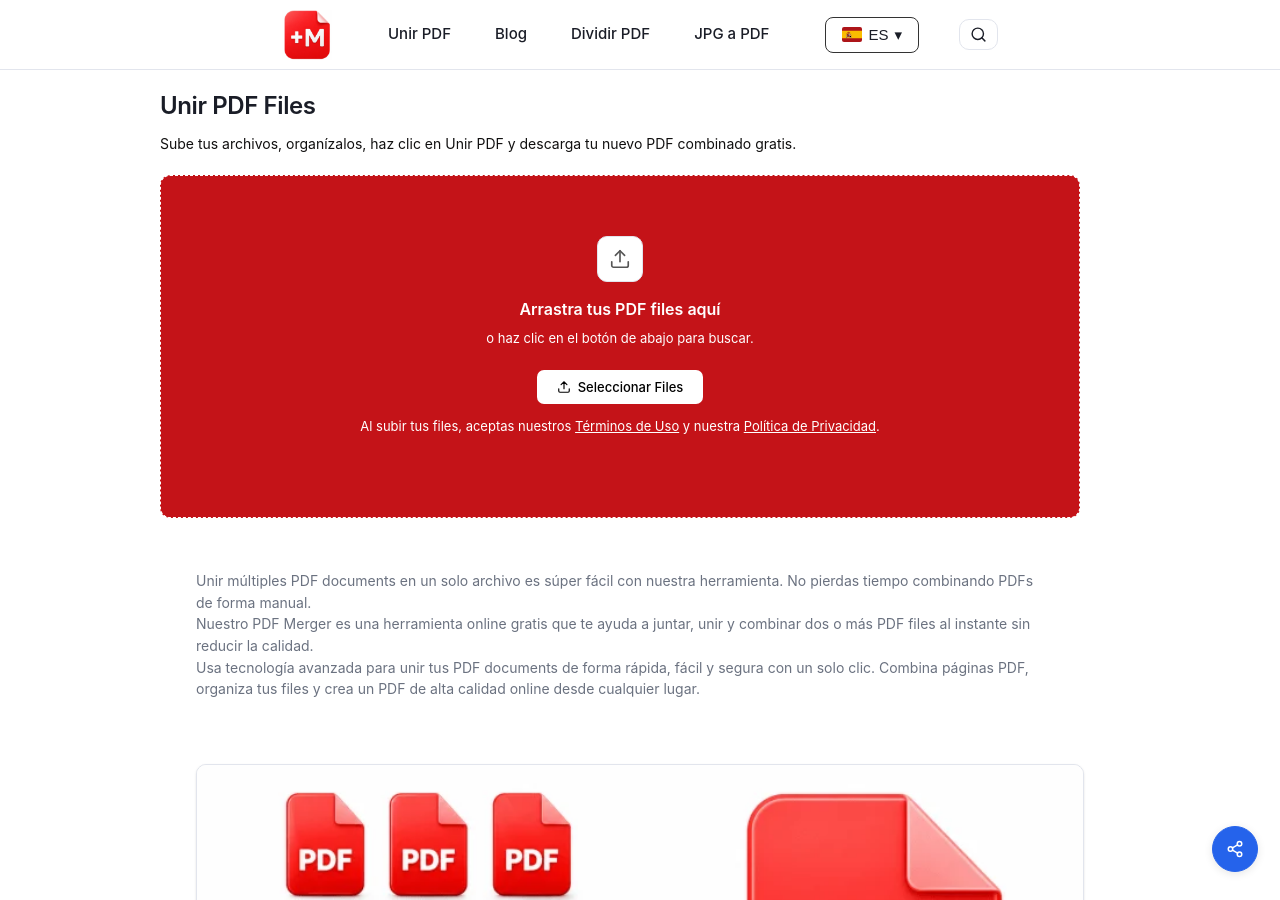
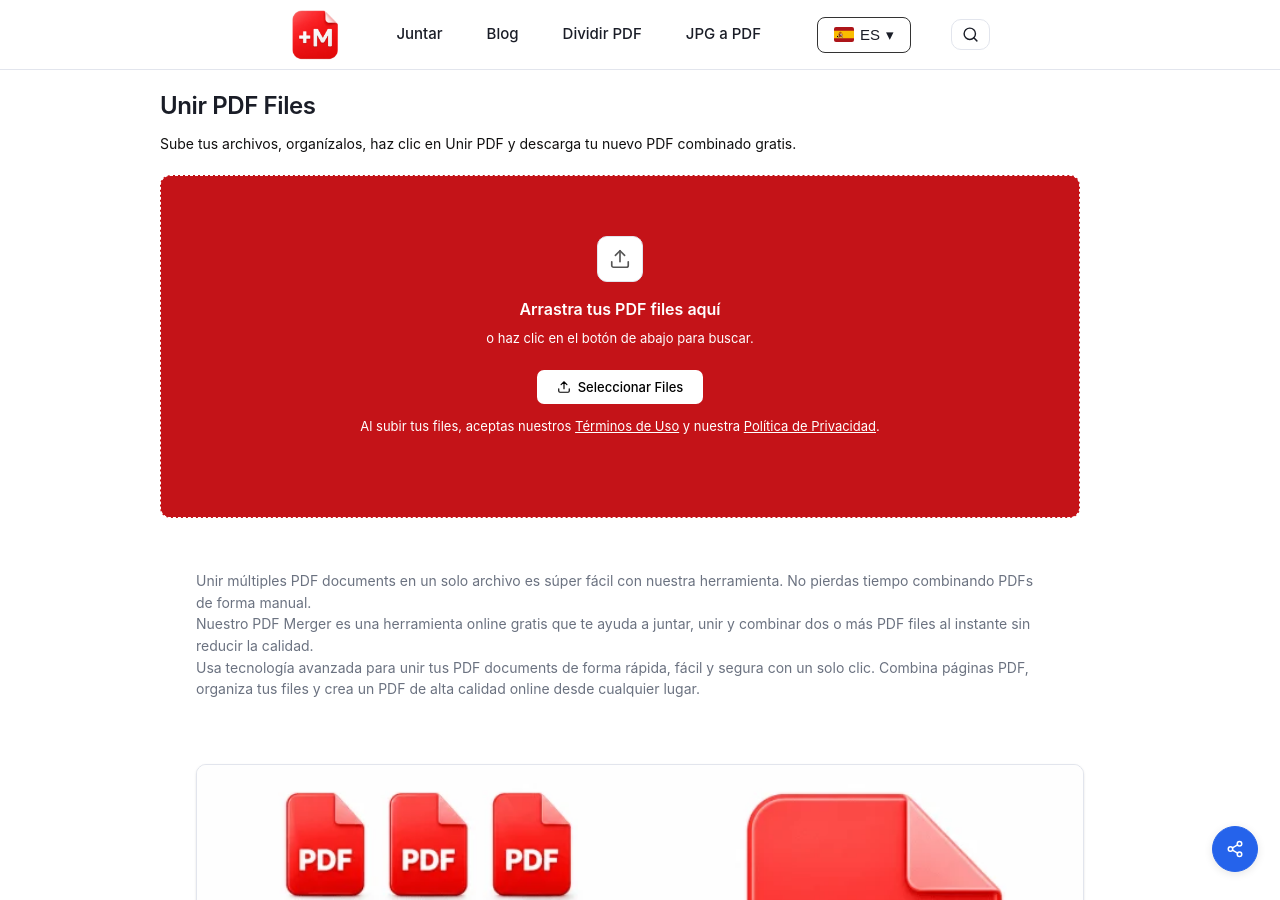
Before and after one commit to rforrupesh/jekyllmultilingual, a Jekyll site: the page built from index.md, in a window 1280 px wide and 900 px high. Built offline with Jekyll 4.4.1, drawn with Linux system fonts in a browser that asks for light colours.

Commit message:
Update upload translation for English and Spanish

```diff
--- a/_data/translations.yml
+++ b/_data/translations.yml
@@ -4,7 +4,7 @@
   dir: "ltr"
   nav:
     home: "Home"
-    upload: "Merge PDF"
+    upload: "Merge"
     blog: "Blog"
     about: "About"
     splitpdf: "Split PDF"
@@ -58,7 +58,7 @@
   dir: "ltr"
   nav:
     home: "Inicio"
-    upload: "Unir PDF"
+    upload: "Juntar"
     blog: "Blog"
     about: "Acerca de"
     splitpdf: "Dividir PDF"
```
